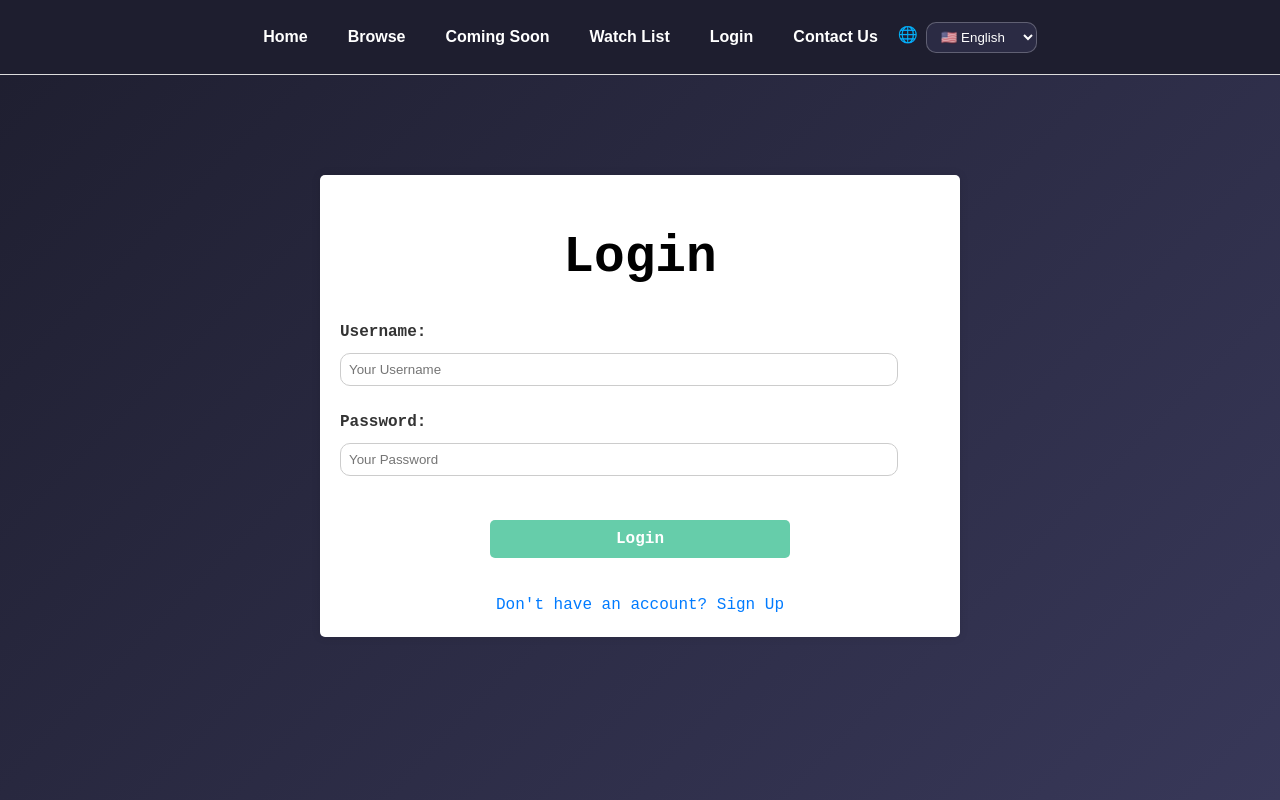
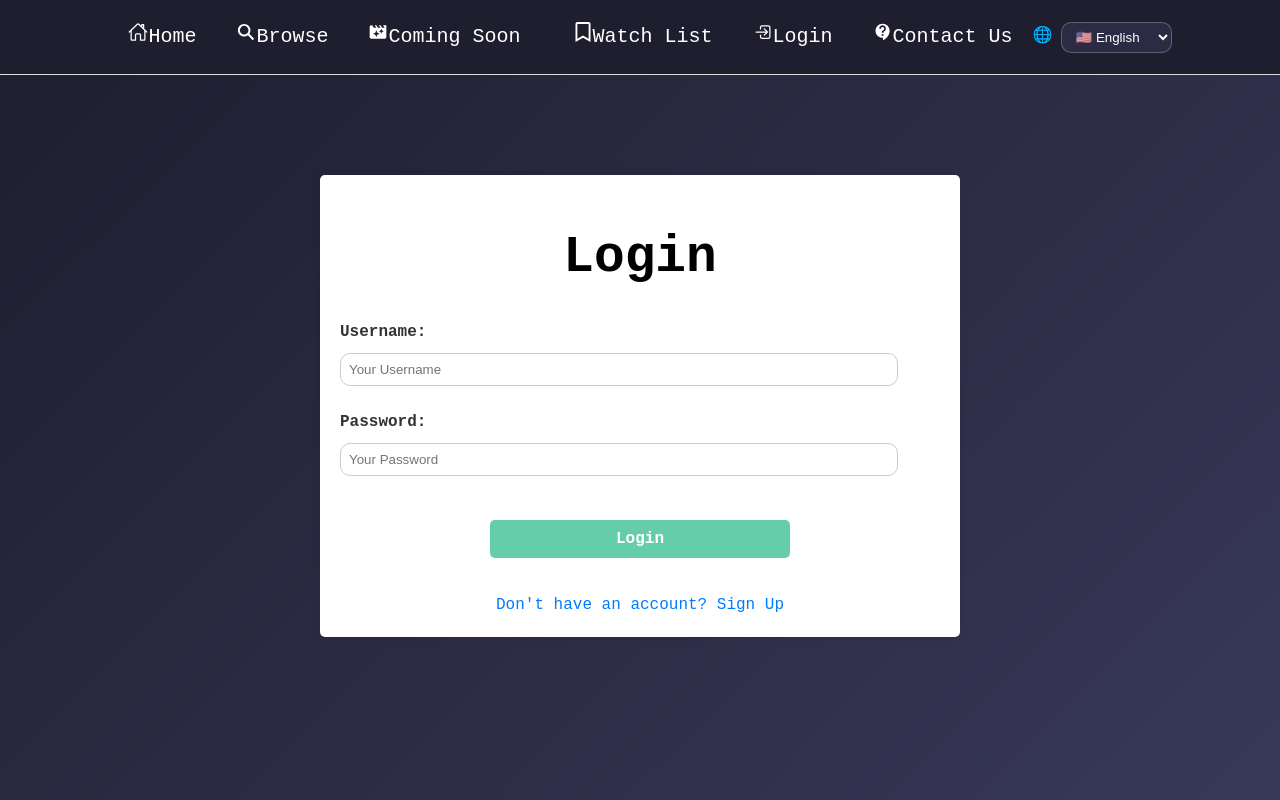
Before and after one commit to ling027/csc47300-team-spider, a React (Vite) app in the folder Movie_Rating_app/: page /login in a window 1280 px wide. Shown: the top 800 px of the page. Built offline with nearby package versions, Linux system fonts and the light colour scheme.

Commit message:
added detail page for upcming movies, added icon to navbar

```diff
--- a/Movie_Rating_app/package.json
+++ b/Movie_Rating_app/package.json
@@ -12,6 +12,7 @@
   "dependencies": {
     "react": "^19.1.1",
     "react-dom": "^19.1.1",
+    "react-icons": "^5.5.0",
     "react-router-dom": "^7.9.4"
   },
   "devDependencies": {
--- a/Movie_Rating_app/src/App.jsx
+++ b/Movie_Rating_app/src/App.jsx
@@ -9,8 +9,9 @@ import SignUp from "./view/SignUpPage/SignUp.jsx"
 import WatchList from "./view/WatchListPage/watchlist.jsx"
 import ComingSoon from "./view/ComingSoonPage/ComingSoon.jsx"
 import Inception from "./view/MovieDetailPage/InceptionDetail.jsx"
-import MovieDetailPage from "./view/MovieDetailPage/MovieDetailPage.jsx"
+import {MovieDetailPage} from "./view/MovieDetailPage/MovieDetailPage.jsx"
 import ContactUs from "./view/ContactUs/ContactUs.jsx"
+import {UCMoiveDetailPage} from "./view/MovieDetailPage/MovieDetailPage.jsx"
 
 function App() {
   const [count, setCount] = useState(0)
@@ -28,6 +29,7 @@ function App() {
         <Route path="/inception" element={<Inception/>}/>
         <Route path="/movie/:id" element={<MovieDetailPage/>}/>
         <Route path="/ContactUs" element={<ContactUs/>}/>
+        <Route path="/movie/coming-soon/:id" element={<UCMoiveDetailPage/>}/>
       </Routes>
     </Router>
     </LanguageProvider>
--- a/Movie_Rating_app/src/view/ComingSoonPage/ComingSoon.jsx
+++ b/Movie_Rating_app/src/view/ComingSoonPage/ComingSoon.jsx
@@ -30,9 +30,9 @@ function ComingSoonCard({ m }) {
 
       <p className="cs-synopsis">{m.synopsis}</p>
 
-      <div className="cs-actions">
+      <div key={m.id} className="cs-actions">
         {/* Optional: deep-link to a future details page id space */}
-        <Link to={`/movie/${m.id}`} className="cs-btn cs-btn-ghost" aria-disabled>
+        <Link to={`/movie/coming-soon/${m.id}`} className="cs-btn cs-btn-ghost" >
           Details
         </Link>
         <button className="cs-btn">Add to Watchlist</button>
--- a/Movie_Rating_app/src/view/Component/MovieDetailCard/MovieDetail.jsx
+++ b/Movie_Rating_app/src/view/Component/MovieDetailCard/MovieDetail.jsx
@@ -3,7 +3,7 @@ import "../../main.css"
 import NavBar from "../Navbar.jsx"
 
 
-const MovieDetail = ({title, poster, trailer, genre, DOR, description, rating,casts,length })=>{
+const MovieDetail = ({title, poster, trailer, genre, DOR, synopsis, rating,casts,length })=>{
     return(
         <>
         <header className="site-header">
@@ -22,7 +22,7 @@ const MovieDetail = ({title, poster, trailer, genre, DOR, description, rating,ca
                     </video>
                 </section>
                 <p className="Genre-Container">Genre: {genre}</p>
-                <p className="description">{description}</p>
+                <p className="description">{synopsis}</p>
                 <p className="Team-infor">{casts}</p>
             </div>
         </div>
--- a/Movie_Rating_app/src/view/Component/Navbar.jsx
+++ b/Movie_Rating_app/src/view/Component/Navbar.jsx
@@ -1,6 +1,12 @@
 import "../main.css"
 import {Link, useNavigate} from 'react-router-dom';
 import { useLang } from "../../i18n/LanguageContext.jsx";
+import { IoHomeOutline } from "react-icons/io5";
+import { IoSearchSharp } from "react-icons/io5";
+import { MdMovieFilter } from "react-icons/md";
+import { FaRegBookmark } from "react-icons/fa";
+import { IoLogInOutline } from "react-icons/io5";
+import { MdContactSupport } from "react-icons/md";
 
 
 function NavBar() {
@@ -8,12 +14,12 @@ function NavBar() {
     return (
         <nav className="navbar">
         <nav className="links">
-            <Link to="/" className="nav-link">{t("home")}</Link>
-            <Link to="/browse" className="nav-link">{t("browse")}</Link>
-            <Link to="/coming-soon" className="nav-link">{t("comingSoon")}</Link>
-            <Link to="/watchlist" className="nav-link">{t("watchlist")}</Link>
-            <Link to="/Login" className="nav-link">{t("login")}</Link>
-            <Link to="/contactus" className="nav-link">{t("contact")}</Link>
+            <Link to="/" className="nav-link"><IoHomeOutline />{ t("home")}</Link>
+            <Link to="/browse" className="nav-link"><IoSearchSharp/>{t("browse")}</Link>
+            <Link to="/coming-soon" className="nav-link"><MdMovieFilter/>{t("comingSoon")}</Link>
+            <Link to="/watchlist" className="nav-link"> <FaRegBookmark/>{t("watchlist")}</Link>
+            <Link to="/Login" className="nav-link"><IoLogInOutline/>{t("login")}</Link>
+            <Link to="/contactus" className="nav-link"><MdContactSupport/>{t("contact")}</Link>
         </nav>
 
             <div className="nav-right">
--- a/Movie_Rating_app/src/view/MovieDetailPage/MovieDetailPage.jsx
+++ b/Movie_Rating_app/src/view/MovieDetailPage/MovieDetailPage.jsx
@@ -1,9 +1,10 @@
 import { useParams } from "react-router-dom";
 import {movies} from "./movies.js";
+import { upcomingMovies } from "./movies.js";
 import MovieDetailCard from "../Component/MovieDetailCard/MovieDetail.jsx";
 import "./MovieDetailPage.css"
 
-const MovieDetailPage = ()=>{
+export const MovieDetailPage = ()=>{
     const {id}=useParams();
     const movie=movies.find((m)=> m.id===parseInt(id));
 
@@ -43,4 +44,42 @@ const MovieDetailPage = ()=>{
     );
 };
 
-export default MovieDetailPage;
+export const UCMoiveDetailPage = ()=>{
+    const {id}=useParams();
+    const movie=upcomingMovies.find((m)=> m.id===parseInt(id));
+
+    if (!movie) return <p>Movie not found</p>;
+
+    return(
+        <div className="Movie-datail-container">
+            <div>
+                <MovieDetailCard
+                    title={movie.title}
+                    poster={movie.poster}
+                    trailer={movie.trailer}
+                    genre={movie.genre}S
+                    DOR={movie.DOR}
+                    synopsis={movie.synopsis}
+                    rating={movie.rating}
+                    casts={movie.casts}
+                    length={movie.length}
+                />
+
+                <section className="comment-container">
+                    <section className="comment-section">
+                        <input name="Message" placeholder="Give us your thoughts!" className="comment" required/>
+                        <button className="comment-btn" type="submit" >
+                            Submit
+                        </button>
+                    </section>
+                    <section className="comments">
+
+                    </section>
+                </section>
+            </div>
+
+
+        </div>
+
+    );
+};
--- a/Movie_Rating_app/src/view/MovieDetailPage/movies.js
+++ b/Movie_Rating_app/src/view/MovieDetailPage/movies.js
@@ -79,7 +79,7 @@ export const movies=[
 ];
 export const upcomingMovies = [
     {
-      id: 101,
+      id: 1,
       title: "Spider-Man: Brand New Day",
       poster: "https://posterspy.com/wp-content/uploads/2025/04/SPIDER-MAN-BRAND-NEW-DAY.jpg",
       genre: "Sci-Fi, Adventure",
@@ -90,7 +90,7 @@ export const upcomingMovies = [
         "Spider-Man: Brand New Day is an upcoming American superhero film based on the Marvel Comics character Spider-Man, co-produced by Columbia Pictures and Marvel Studios, and distributed by Sony Pictures Releasing.",
     },
     {
-      id: 102,
+      id: 2,
       title: "Animal Friends",
       poster: "https://a.ltrbxd.com/resized/film-poster/1/0/0/5/0/0/5/1005005-animal-friends-0-230-0-345-crop.jpg?v=ccd62e9c52",
       genre: "Comedy, Action",
@@ -101,7 +101,7 @@ export const upcomingMovies = [
         "Animal Friends is an upcoming American live-action animated road comedy film directed by Peter Atencio and written by Kevin Burrows and Matt Mider. The film stars Ryan Reynolds, Jason Momoa, Vince Vaughn, Eric André, Addison Rae, Ellie Bamber, Rob Delaney, Lil Rel Howery, Dan Levy, and Aubrey Plaza.",
     },
     {
-      id: 103,
+      id: 3,
       title: "Greenland 2: Migration",
       poster: "https://m.media-amazon.com/images/M/MV5BOWE3ZmQxNzMtNGE2NC00ZmFjLWIwNmYtMThmNTUzMmM2NWEwXkEyXkFqcGc@._V1_FMjpg_UX1000_.jpg",
       genre: "Thriller, Action",
--- a/Movie_Rating_app/src/view/main.css
+++ b/Movie_Rating_app/src/view/main.css
@@ -28,11 +28,11 @@
   }
 
   .links a {
-
+    font-family: 'Courier New', Courier, monospace;
     margin: 0 20px;
     text-decoration: none;
     color: white;
-    font-weight: bold;
+    font-size: 20px;
   }
 
   .links a:hover {
```
Also changed, not shown: 1 other file (tests, documents, lock files or other folders).
